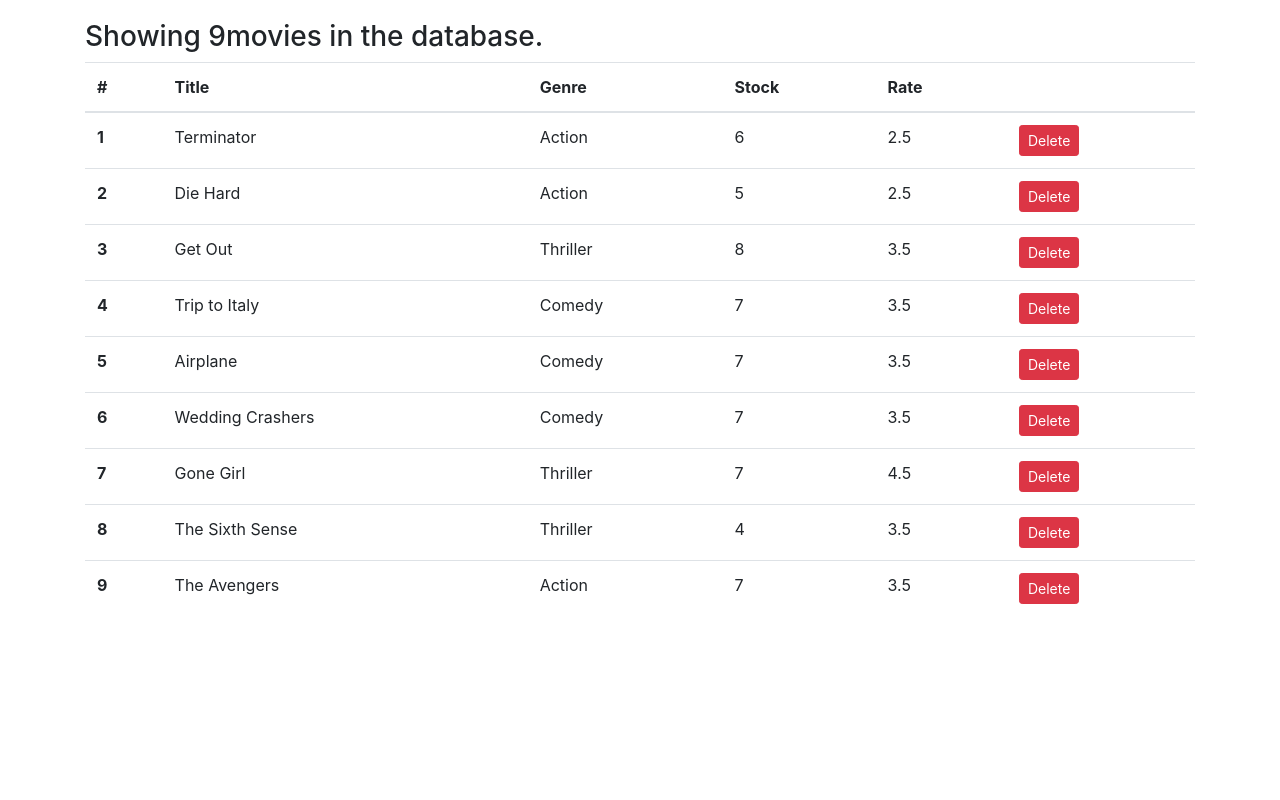
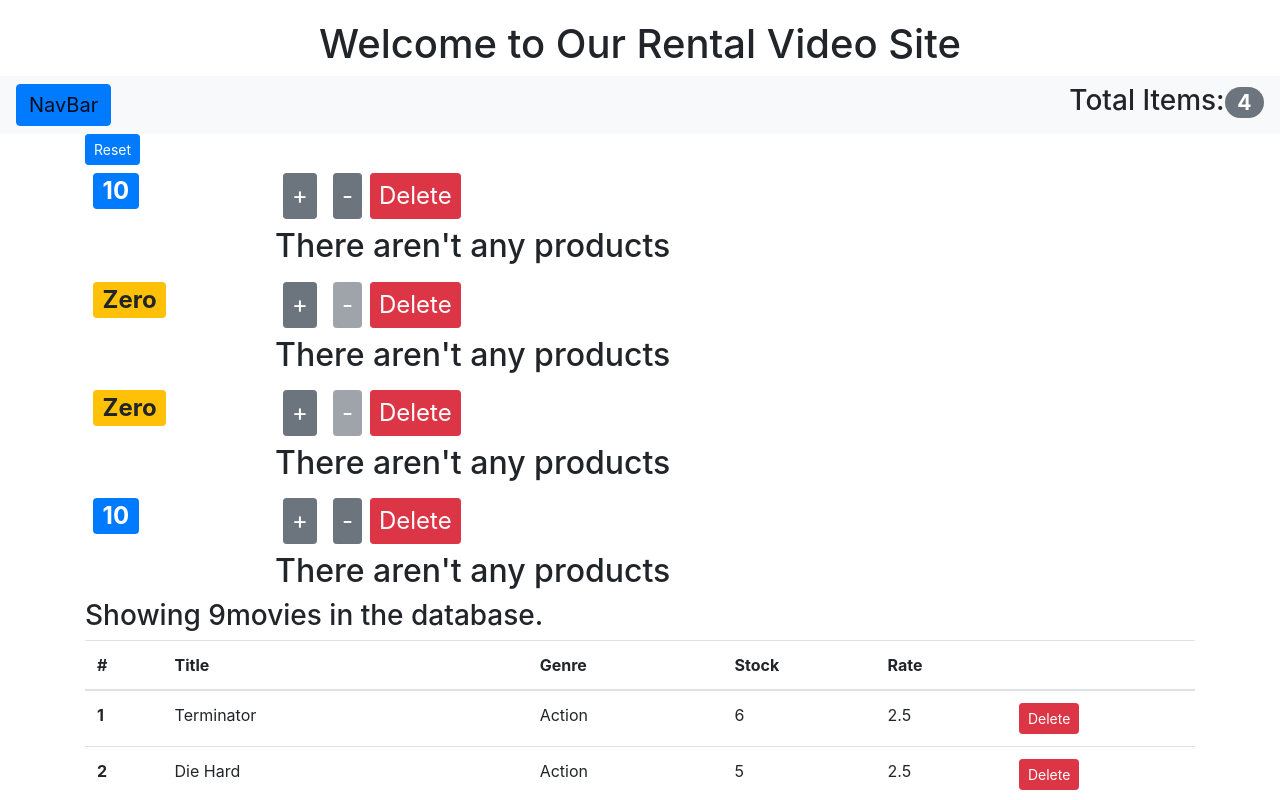
Before and after one commit to Thinkershine/MovieRentalAPP, a React (Create React App) app: page / in a window 1280 px wide. Shown: the top 800 px of the page. Built offline with nearby package versions, Linux system fonts and the light colour scheme.

Commit message:
Add BasketPrototype

```diff
--- a/src/App.js
+++ b/src/App.js
@@ -2,13 +2,74 @@ import React, { Component } from "react";
 import logo from "./logo.svg";
 import "./App.css";
 import Movies from "./components/movies";
+import Counters from "./components/counters";
+import NavBar from "./components/navbar";
 
 class App extends Component {
+  state = {
+    counters: [
+      { id: 1, value: 10 },
+      { id: 2, value: 0 },
+      { id: 3, value: 0 },
+      { id: 4, value: 10 }
+    ]
+  };
+
+  handleReset = () => {
+    const counters = this.state.counters.map(counter => {
+      counter.value = 0;
+      return counter;
+    });
+    this.setState({ counters });
+  };
+
+  handleDelete = counterID => {
+    const counters = this.state.counters.filter(c => c.id !== counterID);
+    this.setState({ counters });
+  };
+
+  handleIncrement = counter => {
+    const counters = [...this.state.counters];
+    const index = counters.indexOf(counter);
+    counters[index] = { ...counter };
+    counters[index].value += 1;
+    this.setState({ counters });
+  };
+
+  handleDecrement = counter => {
+    const counters = [...this.state.counters];
+    const index = counters.indexOf(counter);
+
+    if (counters[index].value > 0) {
+      counters[index].value -= 1;
+      this.setState({ counters });
+    } else {
+      return;
+    }
+  };
+
   render() {
+    const { counters } = this.state;
+
     return (
-      <main className="container">
-        <Movies />
-      </main>
+      <React.Fragment>
+        <div className="App">
+          <header>
+            <h1>Welcome to Our Rental Video Site</h1>
+            <NavBar totalCounters={this.state.counters.length} />
+          </header>
+        </div>
+        <main className="container">
+          <Counters
+            counters={counters}
+            onReset={this.handleReset}
+            onDelete={this.handleDelete}
+            onIncrement={this.handleIncrement}
+            onDecrement={this.handleDecrement}
+          />
+          <Movies />
+        </main>
+      </React.Fragment>
     );
   }
 }
--- /dev/null
+++ b/src/components/counter.jsx
@@ -0,0 +1,98 @@
+"use-strict";
+
+import React, { Component } from "react";
+
+class Counter extends Component {
+  constructor(props) {
+    super(props);
+    //  this.handleIncrement = this.handleIncrement.bind(this);
+    this.state = {
+      tags: []
+    };
+  }
+
+  handleIncrement = () => {
+    let products = this.state.tags.concat(this.props.counter.value);
+    this.setState({
+      tags: products
+    });
+  };
+
+  handleDecrement = () => {
+    const products = this.state.tags.concat(this.props.counter.value);
+    this.setState({ tags: products });
+  };
+
+  formatCount() {
+    const { value } = this.props.counter;
+    return value === 0 ? "Zero" : value;
+  }
+
+  renderTags() {
+    if (this.state.tags.length === 0) return <p>No Tags Availabl!e</p>;
+    return this.state.tags.map(tag => <li key={tag}>{tag}</li>);
+  }
+
+  render() {
+    return (
+      <div className="row">
+        <div className="col-2">
+          <h2>
+            <span className={this.getBadgeClasses()}>{this.formatCount()}</span>
+          </h2>
+        </div>
+        <div className="col">
+          <div>{this.props.children}</div>
+
+          <button
+            style={{ fontSize: 24 }}
+            className="btn btn-secondary btn-sm m-2"
+            onClick={() => {
+              this.props.onIncrement(this.props.counter);
+              this.handleIncrement();
+            }}
+          >
+            +
+          </button>
+          <button
+            disabled={this.props.counter.value === 0 ? "disabled" : ""}
+            style={{ fontSize: 24 }}
+            className="btn btn-secondary btn-sm m-2"
+            onClick={() => {
+              this.props.onDecrement(this.props.counter);
+              this.handleDecrement();
+            }}
+          >
+            -
+          </button>
+          <button
+            style={{ fontSize: 24 }}
+            className="btn btn-danger btn-sm"
+            onClick={() => this.props.onDelete(this.props.counter.id)}
+          >
+            Delete
+          </button>
+          <h2>{this.displayBasket()}</h2>
+          {/* <ul>{this.renderTags()}</ul> */}
+        </div>
+      </div>
+    );
+  }
+
+  displayBasket = () => {
+    if (this.state.tags.length === 0) return "There aren't any products";
+    if (this.state.tags.length === 1) return "There is 1 product";
+    if (this.state.tags.length >= 2) {
+      let currentProductsLength = this.state.tags.length;
+      return "There are currently " + currentProductsLength + " products";
+    }
+  };
+
+  getBadgeClasses() {
+    let classes = "badge m-2 badge-";
+    classes += this.props.counter.value === 0 ? "warning" : "primary";
+    return classes;
+  }
+}
+
+export default Counter;
--- /dev/null
+++ b/src/components/counters.jsx
@@ -0,0 +1,33 @@
+import React, { Component } from "react";
+import Counter from "./counter";
+
+class Counters extends Component {
+  render() {
+    const {
+      onReset,
+      counters,
+      onDelete,
+      onIncrement,
+      onDecrement
+    } = this.props;
+
+    return (
+      <div>
+        <button className="btn btn-primary btn-sm" onClick={onReset}>
+          Reset
+        </button>
+        {counters.map(counter => (
+          <Counter
+            key={counter.id}
+            onDelete={onDelete}
+            onIncrement={onIncrement}
+            onDecrement={onDecrement}
+            counter={counter}
+          />
+        ))}
+      </div>
+    );
+  }
+}
+
+export default Counters;
--- /dev/null
+++ b/src/components/navbar.jsx
@@ -0,0 +1,19 @@
+import React, { Component } from "react";
+
+const NavBar = ({ totalCounters }) => {
+  return (
+    <nav className="navbar navbar-light bg-light">
+      <a className="navbar-brand btn btn-primary" href="#">
+        NavBar
+      </a>
+      <h3>
+        Total Items:
+        <span className="badge badge-pill badge-secondary">
+          {totalCounters}
+        </span>
+      </h3>
+    </nav>
+  );
+};
+
+export default NavBar;
```
